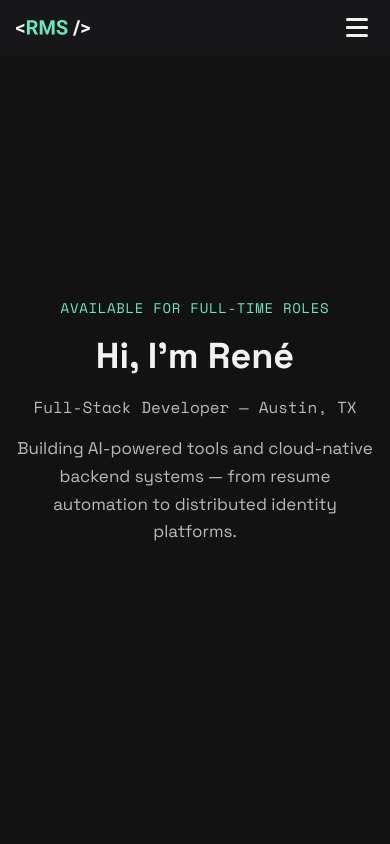
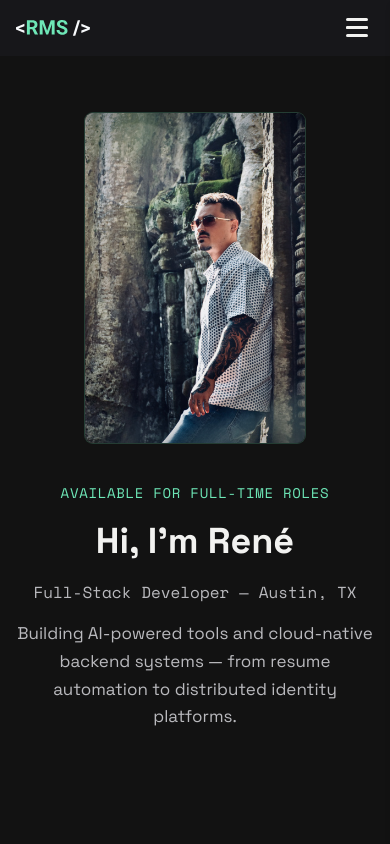
Before and after one commit to ReneMSdev/portfolio-website, a Next.js app: page / in a window 390 px wide. Shown: the top 844 px of the page. Built offline with nearby package versions, Linux system fonts and the light colour scheme; no server answers.

Commit message:
Hero: reincorporate profile photo, two-column layout
Photo on the right (top on mobile) with a subtle accent ring, text
block left-aligned on desktop / centered on mobile.

Co-Authored-By: Claude Sonnet 5 <noreply@anthropic.com>

```diff
--- a/src/components/sections/Hero.tsx
+++ b/src/components/sections/Hero.tsx
@@ -1,5 +1,6 @@
 'use client'
 
+import Image from 'next/image'
 import { motion } from 'motion/react'
 
 const fadeUp = {
@@ -13,7 +14,24 @@ export default function Hero() {
       id='hero'
       className='scroll-mt-14 min-h-screen flex items-center justify-center'
     >
-      <div className='flex flex-col items-center gap-4 px-4 md:px-10 text-center max-w-2xl mx-auto'>
+      <div className='flex flex-col md:flex-row items-center justify-center gap-10 px-4 md:px-10 max-w-4xl mx-auto'>
+        <motion.div
+          initial={fadeUp.initial}
+          animate={fadeUp.animate}
+          transition={{ duration: 0.6, delay: 0.2 }}
+          className='order-1 md:order-2 shrink-0'
+        >
+          <Image
+            src='/img/profile/profile.jpg'
+            alt='René Maxey-Salomone'
+            width={220}
+            height={330}
+            className='rounded-md ring-1 ring-accent/20'
+            priority
+          />
+        </motion.div>
+
+        <div className='order-2 md:order-1 flex flex-col items-center md:items-start gap-4 text-center md:text-left'>
           <motion.p
             initial={fadeUp.initial}
             animate={fadeUp.animate}
@@ -48,6 +66,7 @@ export default function Hero() {
             distributed identity platforms.
           </motion.p>
         </div>
+      </div>
     </section>
   )
 }
```
Lines whose indentation alone changed are shown as unchanged.
